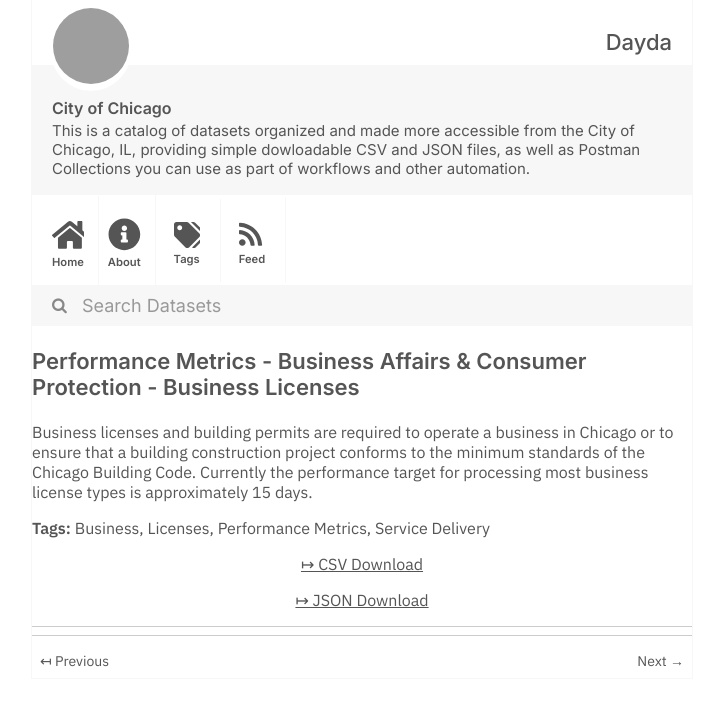
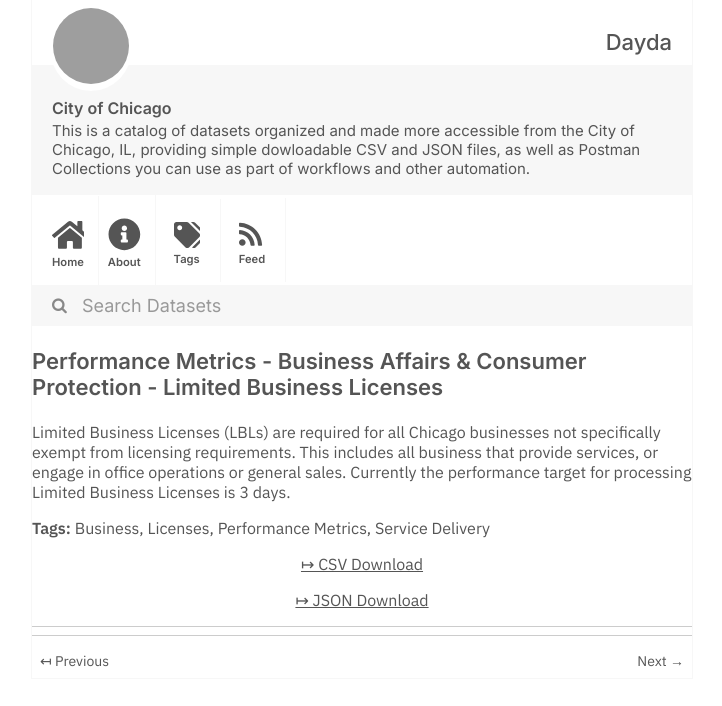
Before and after one commit to dayda-entities/city-of-chicago, a Jekyll site: the page built from _posts/2020-11-10-performance-metrics-business-a.md, in a window 1280 px wide, cut to the strip 0-706 px from the top of the page. Shown: the whole strip, without its empty margins (278-1000 px from the left). Built offline with Jekyll 4.4.1, drawn with Linux system fonts in a browser that asks for light colours; grey boxes are pictures that could not be loaded.

```diff
--- a/_posts/2020-11-10-performance-metrics-business-a.md
+++ b/_posts/2020-11-10-performance-metrics-business-a.md
@@ -1,9 +1,9 @@
 ---
 title: >-
-  Performance Metrics - Business Affairs & Consumer Protection - Business
-  Licenses
-created: '2020-11-10T16:54:51.072929'
-modified: '2020-12-04T19:29:58.252993'
+  Performance Metrics - Business Affairs & Consumer Protection - Limited
+  Business Licenses
+created: '2020-11-10T16:54:29.604272'
+modified: '2020-11-10T16:54:29.604283'
 state: active
 type: dataset
 tags:
@@ -14,10 +14,10 @@ tags:
 groups:
   - Local Government
 csv_url: >-
-  https://data.cityofchicago.org/api/views/emvs-38e6/rows.csv?accessType=DOWNLOAD
+  https://data.cityofchicago.org/api/views/7483-qiqw/rows.csv?accessType=DOWNLOAD
 json_url: >-
-  https://data.cityofchicago.org/api/views/emvs-38e6/rows.json?accessType=DOWNLOAD
+  https://data.cityofchicago.org/api/views/7483-qiqw/rows.json?accessType=DOWNLOAD
 layout: post
 
 ---
-Business licenses and building permits are required to operate a business in Chicago or to ensure that a building construction project conforms to the minimum standards of the Chicago Building Code. Currently the performance target for processing most business license types is approximately 15 days.
+Limited Business Licenses (LBLs) are required for all Chicago businesses not specifically exempt from licensing requirements. This includes all business that provide services, or engage in office operations or general sales. Currently the performance target for processing Limited Business Licenses is 3 days.
```
